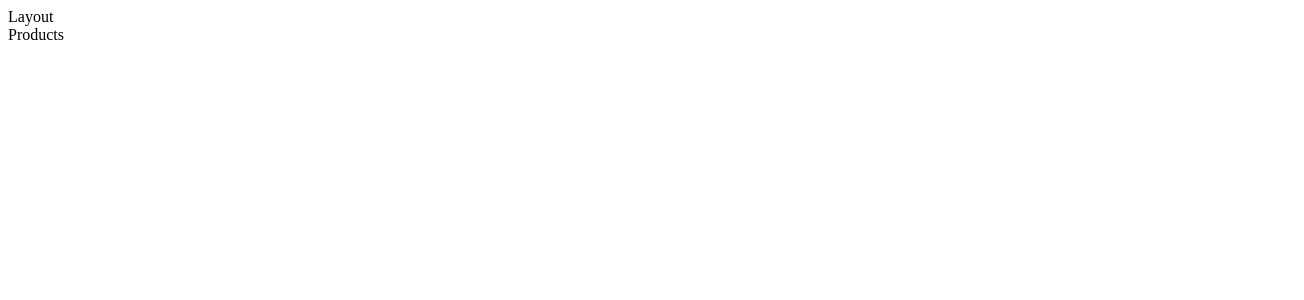
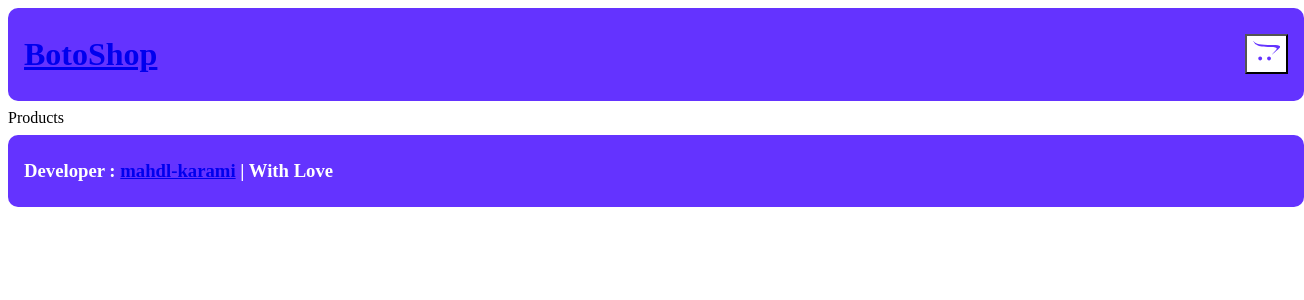
Before and after one commit to mahdl-karami/boto-shop, a React (Vite) app: page /products in a window 1280 px wide. Shown: the top 300 px of the page, 1304 px wide, since content can reach past the window. Built offline with nearby package versions, Linux system fonts and the light colour scheme; the HTML template or start-up script is replaced by a standard one.

Commit message:
Set Layout

```diff
--- a/package.json
+++ b/package.json
@@ -12,6 +12,7 @@
   "dependencies": {
     "react": "^18.2.0",
     "react-dom": "^18.2.0",
+    "react-icons": "^5.0.1",
     "react-router-dom": "^6.21.2",
     "styled-components": "^6.1.8"
   },
--- a/src/global.css
+++ b/src/global.css
@@ -14,7 +14,7 @@
 	-moz-osx-font-smoothing: grayscale;
 
 	/* Varrables and Values */
-	--linkColor: #000;
+	--linkColor: #fff;
 }
 * {
 	margin: 0;
@@ -37,12 +37,13 @@ a {
 }
 button {
 	border-radius: 5px;
-	padding: 0.4em 0.8em;
+	padding: 0.3rem 0.6rem;
 	font-size: 1em;
 	font-weight: 600;
 	font-family: inherit;
 	cursor: pointer;
-  text-transform: capitalize;
+	text-transform: capitalize;
+	background: transparent;
 }
 
 /* Elements Hover */
--- /dev/null
+++ b/src/modules/Footer.jsx
@@ -0,0 +1,16 @@
+// Import Styles
+import styles from "../styles/layout.module.css";
+
+export default function Footer() {
+	return (
+		<footer className={styles.layout}>
+			<h3>
+				Developer :{" "}
+				<a href="https://github.com/mahdl-karami/" target="_blank" rel="noreferrer">
+					mahdl-karami
+				</a>{" "}
+				| With Love
+			</h3>
+		</footer>
+	);
+}
--- /dev/null
+++ b/src/modules/Header.jsx
@@ -0,0 +1,20 @@
+// Import Styles
+import styles from "../styles/layout.module.css";
+// Import From Libraryes
+import { FaOpencart } from "react-icons/fa";
+import { Link } from "react-router-dom";
+
+export default function Header() {
+	return (
+		<header className={styles.layout}>
+			<h1>
+				<Link to="/">BotoShop</Link>
+			</h1>
+			<button>
+				<Link to="/cart">
+					<FaOpencart />
+				</Link>
+			</button>
+		</header>
+	);
+}
--- /dev/null
+++ b/src/styles/layout.module.css
@@ -0,0 +1,17 @@
+.layout {
+	width: 100%;
+	padding: 0.4rem 1rem;
+	display: flex;
+	align-items: center;
+	justify-content: space-between;
+	background: #6433ff;
+	margin: 0.5rem auto;
+	border-radius: 10px;
+	color: #fff;
+	button,
+	button > a {
+		font-size: 1.7rem;
+		background: #fff;
+		color: #6433ff;
+	}
+}
--- a/src/template/Layout.jsx
+++ b/src/template/Layout.jsx
@@ -1,11 +1,14 @@
 // Import Libraryes
-import {Outlet} from "react-router-dom";
+import { Outlet } from "react-router-dom";
+import Header from "../modules/Header";
+import Footer from "../modules/Footer";
 
 export default function Layout() {
 	return (
-        <div>
-            Layout
-            <Outlet />
-        </div>
-    )
+		<>
+			<Header />
+			<Outlet />
+			<Footer />
+		</>
+	);
 }
```
Also changed, not shown: 1 other file (tests, documents, lock files or other folders).
